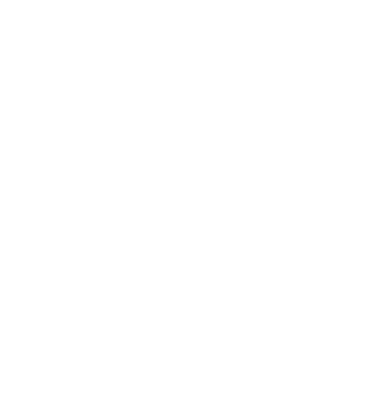
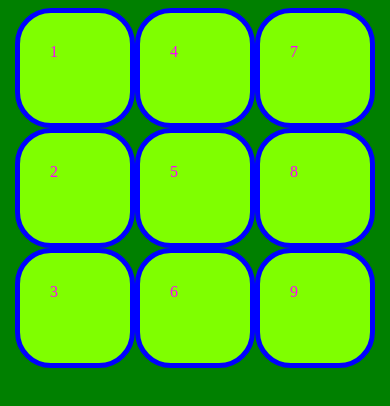
Before and after one commit to sh770/progex, a plain HTML site: page p5/index.html in a window 390 px wide. Drawn offline with Linux system fonts and the light colour scheme.

Commit message:
שיעור 5

```diff
--- a/p5/index.html
+++ b/p5/index.html
@@ -4,9 +4,27 @@
     <meta charset="UTF-8">
     <meta http-equiv="X-UA-Compatible" content="IE=edge">
     <meta name="viewport" content="width=device-width, initial-scale=1.0">
+    <link rel="stylesheet" type="text/css" href="style.css">
     <title>שיעור חמישי</title>
 </head>
-<body>
+<body class="container">
+    <div>
+    <div class="child">1</div>
+    <div class="child">2</div>
+    <div class="child">3</div>
+    </div>
+    <div>
+    <div class="child">4</div>
+    <div class="child">5</div>
+    <div class="child">6</div>
+    </div>
+    <div>
+    <div class="child">7</div>
+    <div class="child">8</div>
+    <div class="child">9</div>
+    </div>
+
+
 
 </body>
 </html>
--- /dev/null
+++ b/p5/style.css
@@ -0,0 +1,50 @@
+@media screen and (max-width: 1000px) {
+    body {
+        background-color: aqua;
+    }
+
+}
+
+@media screen and (max-width: 800px) {
+    body {
+        background-color: rgb(137, 118, 118);
+    }
+
+}
+
+@media screen and (max-width: 650px) {
+    body {
+        background-color: black;
+    }
+
+}
+
+
+@media screen and (max-width: 400px) {
+    body {
+        background-color: green;
+    }
+
+}
+
+.container {
+    display: flex;
+    flex-direction: row;
+    flex-wrap: nowrap;
+    justify-content: center;
+}
+
+
+.child {
+    width: 50px;
+    height: 50px;
+    display: flex;
+    color: fuchsia;
+    border: solid blue 5px;
+    background-color: chartreuse;
+    padding: 30px;
+    margin: 10;
+    text-align: center;
+    border-radius: 30%;
+
+}
```
